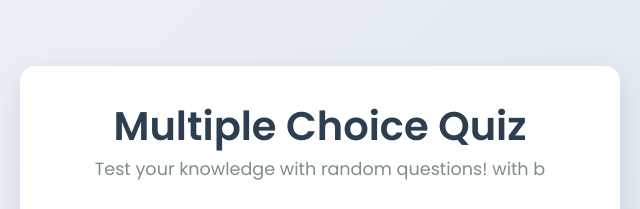
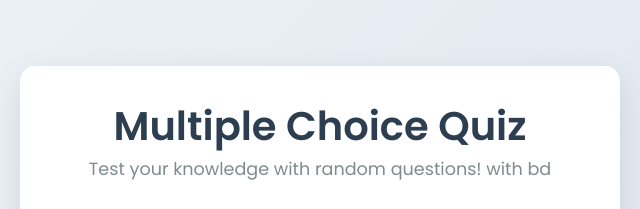
Before and after one commit to HarshanaSenadeera/quize-app-automated, a website: page distributed-quiz-service/question-app/public/index.html in a window 1280 px wide. Shown: the part 122-331 px from the top of the page, 320-960 px from the left. Drawn offline with Linux system fonts and the light colour scheme; no server answers.

Commit message:
Add Update 19

```diff
--- a/distributed-quiz-service/question-app/public/index.html
+++ b/distributed-quiz-service/question-app/public/index.html
@@ -11,7 +11,7 @@
   <div class="container">
     <header>
       <h1>Multiple Choice Quiz</h1>
-      <p>Test your knowledge with random questions! with b</p>
+      <p>Test your knowledge with random questions! with bd</p>
     </header>
     <main>
       <div class="category-selector">
```
